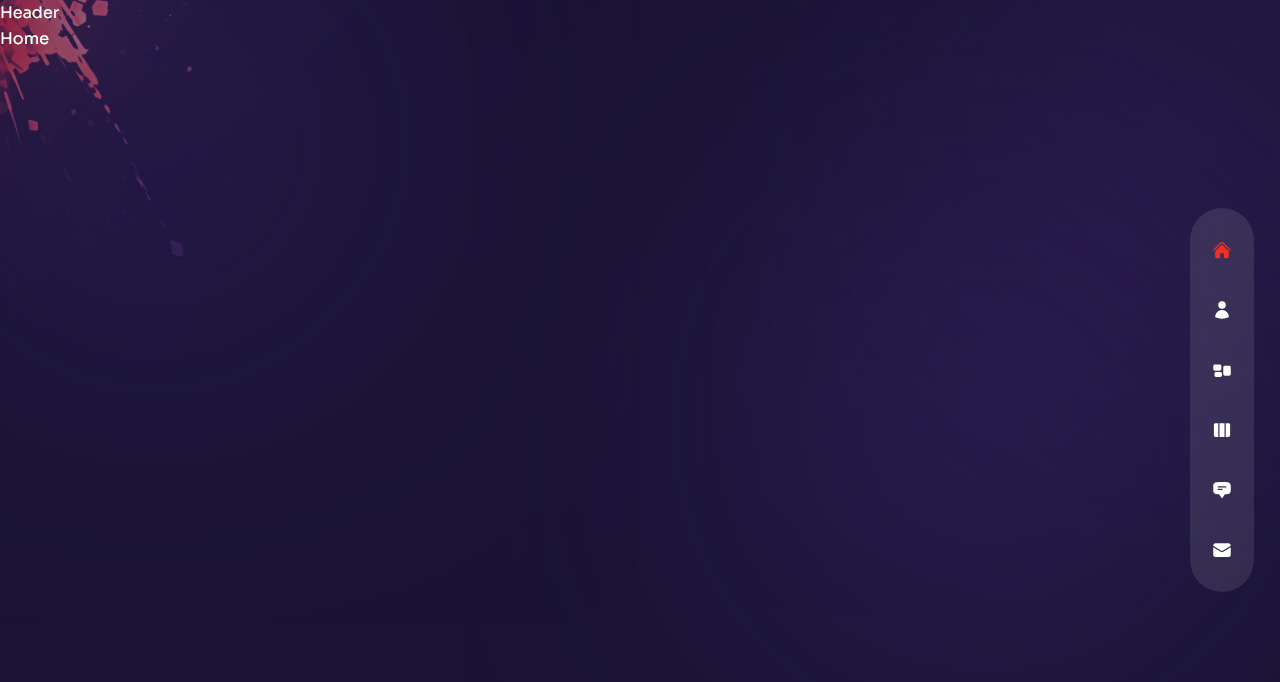
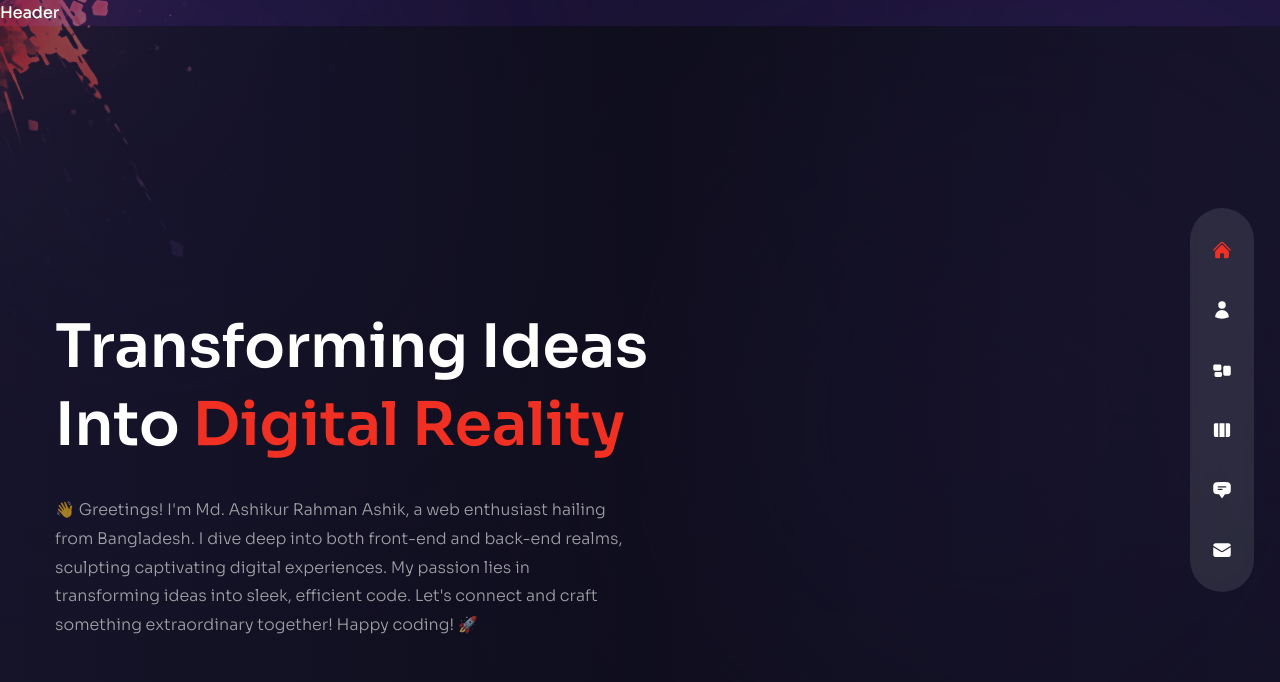
Before and after one commit to ashik-08/ashik-portfolio, a Next.js app: page / in a window 1280 px wide. Shown: the top 682 px of the page. Built offline with nearby package versions, Linux system fonts and the light colour scheme.

Commit message:
added title and subtitle text on HomePage --> index.js

```diff
--- a/pages/index.js
+++ b/pages/index.js
@@ -1,5 +1,35 @@
+import { motion } from "framer-motion";
+import ProjectsBtn from "../components/ProjectsBtn";
+
 const Home = () => {
-  return <div>Home</div>;
+  return (
+    <div className="bg-primary/60 h-full">
+      {/* text */}
+      <div className="w-full h-full bg-gradient-to-r from-primary/10 via-black/30 to-black/10">
+        <div className="text-center flex flex-col justify-center xl:pt-40 xl:text-left h-full container mx-auto">
+          {/* title */}
+          <h1 className="h1">
+            Transforming Ideas <br /> Into{" "}
+            <span className="text-accent">Digital Reality</span>
+          </h1>
+          {/* subtitle */}
+          <p className="max-w-sm xl:max-w-xl mx-auto xl:mx-0 mb-10 xl:mb-16">
+            👋 Greetings! I&apos;m Md. Ashikur Rahman Ashik, a web enthusiast hailing
+            from Bangladesh. I dive deep into both front-end and back-end
+            realms, sculpting captivating digital experiences. My passion lies
+            in transforming ideas into sleek, efficient code. Let&apos;s connect and
+            craft something extraordinary together! Happy coding! 🚀
+          </p>
+          {/* btn */}
+          <div className="flex justify-center xl:hidden relative">
+            <ProjectsBtn />
+          </div>
+        </div>
+      </div>
+      {/* image */}
+      <div>image</div>
+    </div>
+  );
 };
 
 export default Home;
```
